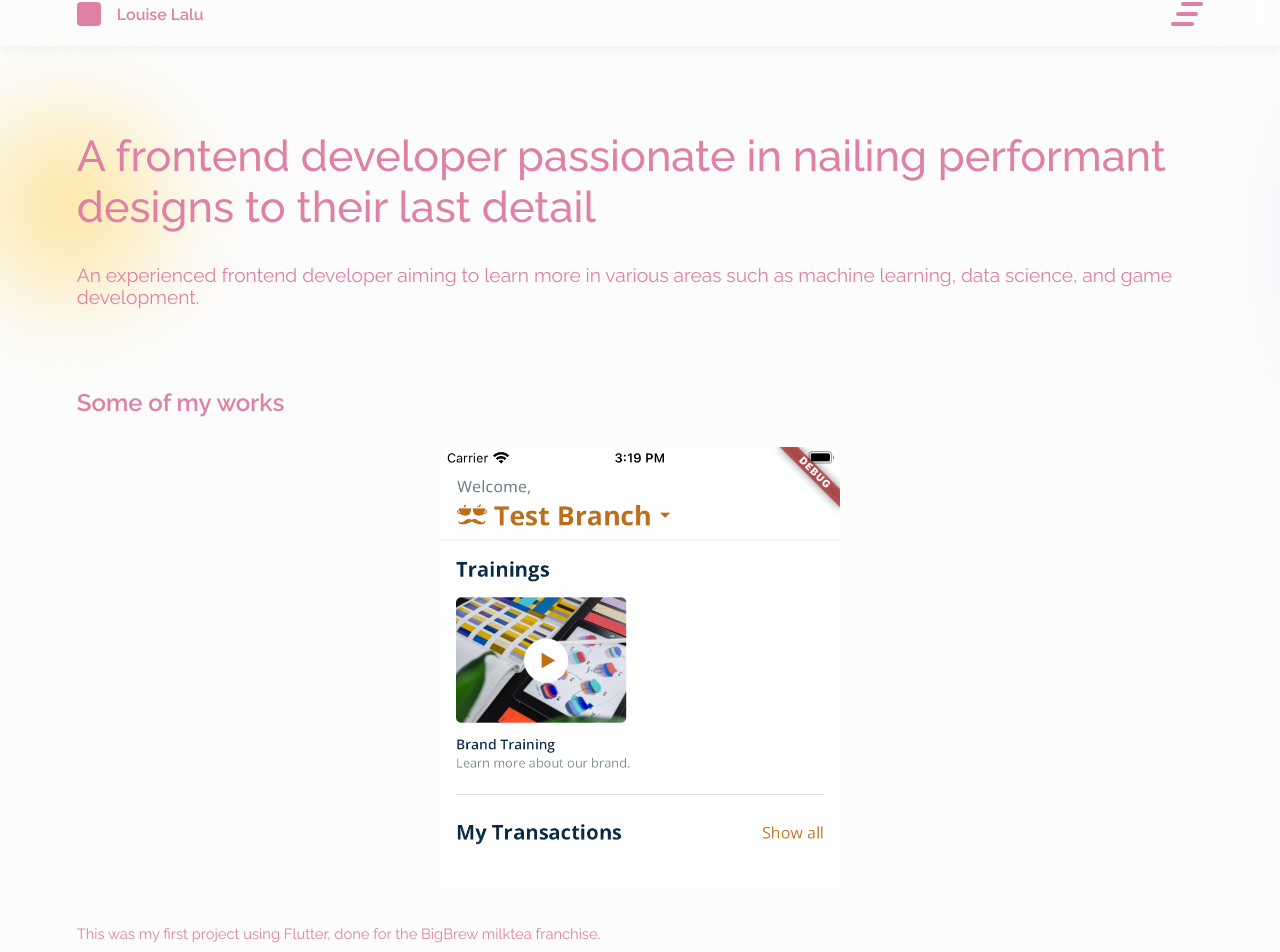
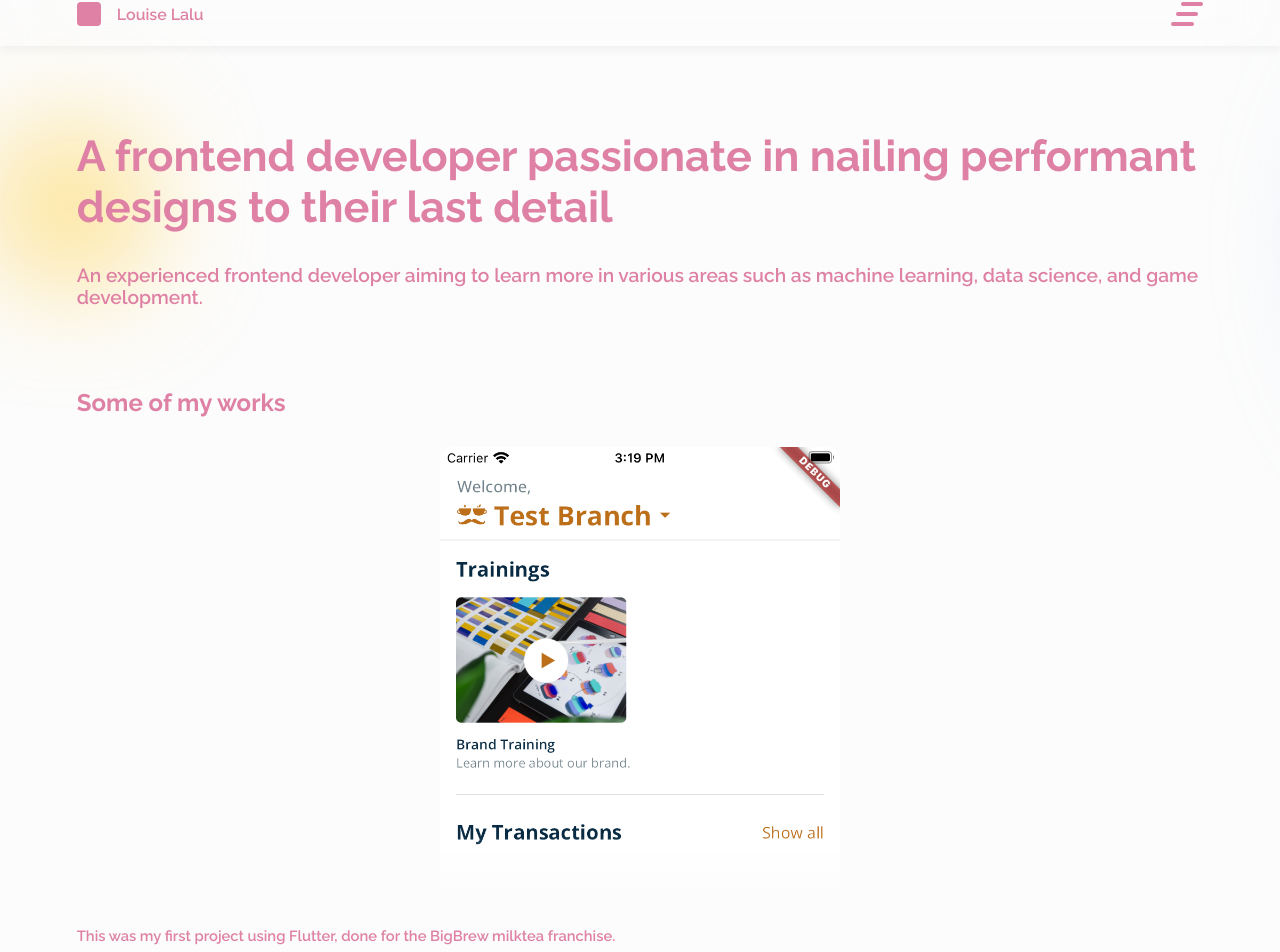
Before and after one commit to conraduouou/portfolio, a Vue app: page / in a window 1280 px wide. Shown: the part 30-982 px from the top of the page. Built offline with nearby package versions, Linux system fonts and the light colour scheme.

Commit message:
adjust font weight of certain elements in home

```diff
--- a/src/views/components/WorkItem.vue
+++ b/src/views/components/WorkItem.vue
@@ -69,6 +69,7 @@ function checkPreviewsScroll () {
   border-top-left-radius: 12px;
   border-top-right-radius: 12px;
   mask-image: linear-gradient(180deg, #000000 85%, transparent);
+  -webkit-mask-image: linear-gradient(180deg, #000000 85%, transparent);
 }
 
 .show {
@@ -77,6 +78,8 @@ function checkPreviewsScroll () {
 }
 
 .work-description {
+  font-weight: 600;
   font-size: 0.92em;
+  line-height: 1.5em;
 }
 </style>
--- a/src/views/pages/Home/TheFirst.vue
+++ b/src/views/pages/Home/TheFirst.vue
@@ -16,11 +16,12 @@ section {
 
 h2 {
   font-size: 2.7em;
-  font-weight: 500;
+  font-weight: 700;
   margin-bottom: 0.75em;
 }
 
 p {
+  font-weight: 600;
   font-size: 1.2em;
 }
 </style>
--- a/src/views/pages/Home/TheSecond.vue
+++ b/src/views/pages/Home/TheSecond.vue
@@ -40,7 +40,7 @@ section {
 }
 
 h2 {
-  font-weight: 600;
+  font-weight: 700;
   margin-bottom: 1.25em;
 }
 
```
